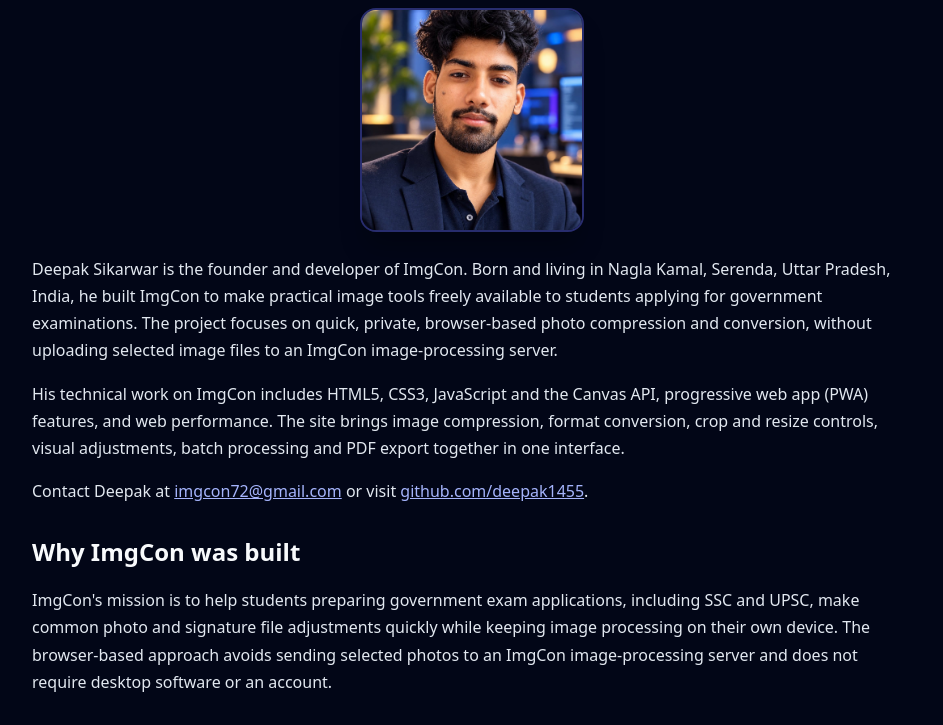
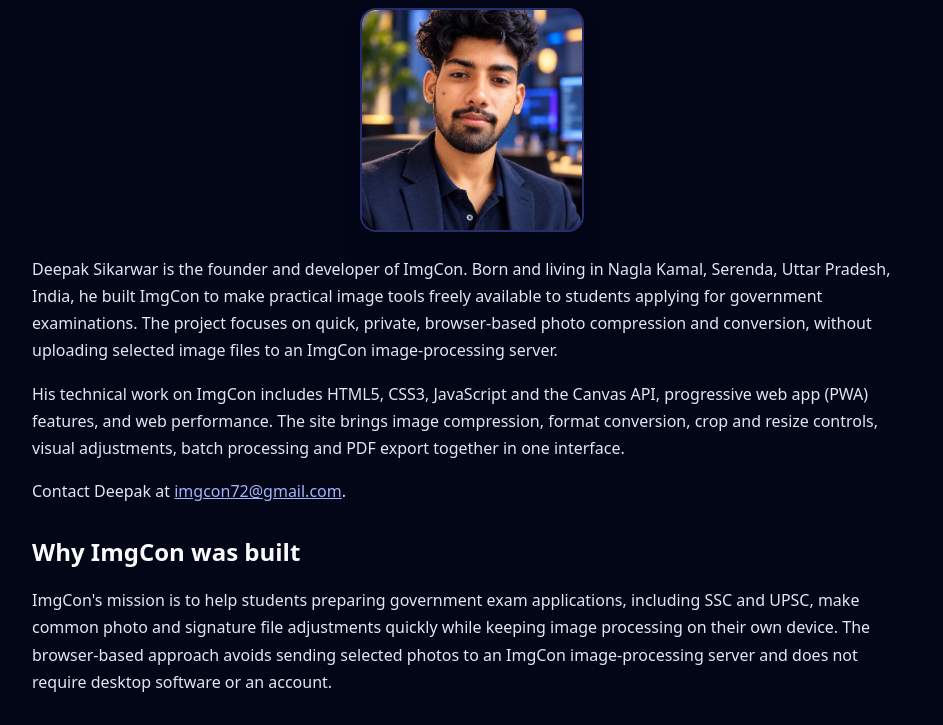
Before and after one commit to Deepak1455/imgcon, a plain HTML site: page about.html in a window 1280 px wide. Shown: the part 354-1079 px from the top of the page, without its empty margins (168-1111 px from the left). Drawn offline with Linux system fonts and the light colour scheme.

Commit message:
Update contact information in about.html
Removed GitHub link from contact information.

```diff
--- a/about.html
+++ b/about.html
@@ -95,7 +95,7 @@
         <img src="deepak-sikarwar.jpg" alt="Deepak Sikarwar - Founder &amp; Developer of ImgCon" class="w-48 h-48 md:w-56 md:h-56 rounded-2xl object-cover border-2 border-indigo-500/40 shadow-xl mx-auto mb-6 profile-photo" width="224" height="224" fetchpriority="high" />
         <p>Deepak Sikarwar is the founder and developer of ImgCon. Born and living in Nagla Kamal, Serenda, Uttar Pradesh, India, he built ImgCon to make practical image tools freely available to students applying for government examinations. The project focuses on quick, private, browser-based photo compression and conversion, without uploading selected image files to an ImgCon image-processing server.</p>
         <p>His technical work on ImgCon includes HTML5, CSS3, JavaScript and the Canvas API, progressive web app (PWA) features, and web performance. The site brings image compression, format conversion, crop and resize controls, visual adjustments, batch processing and PDF export together in one interface.</p>
-        <p>Contact Deepak at <a href="mailto:imgcon72@gmail.com">imgcon72@gmail.com</a> or visit <a href="https://github.com/deepak1455" rel="me external">github.com/deepak1455</a>.</p>
+        <p>Contact Deepak at <a href="mailto:imgcon72@gmail.com">imgcon72@gmail.com</a></a>.</p>
       </section>
 
       <section>
```
